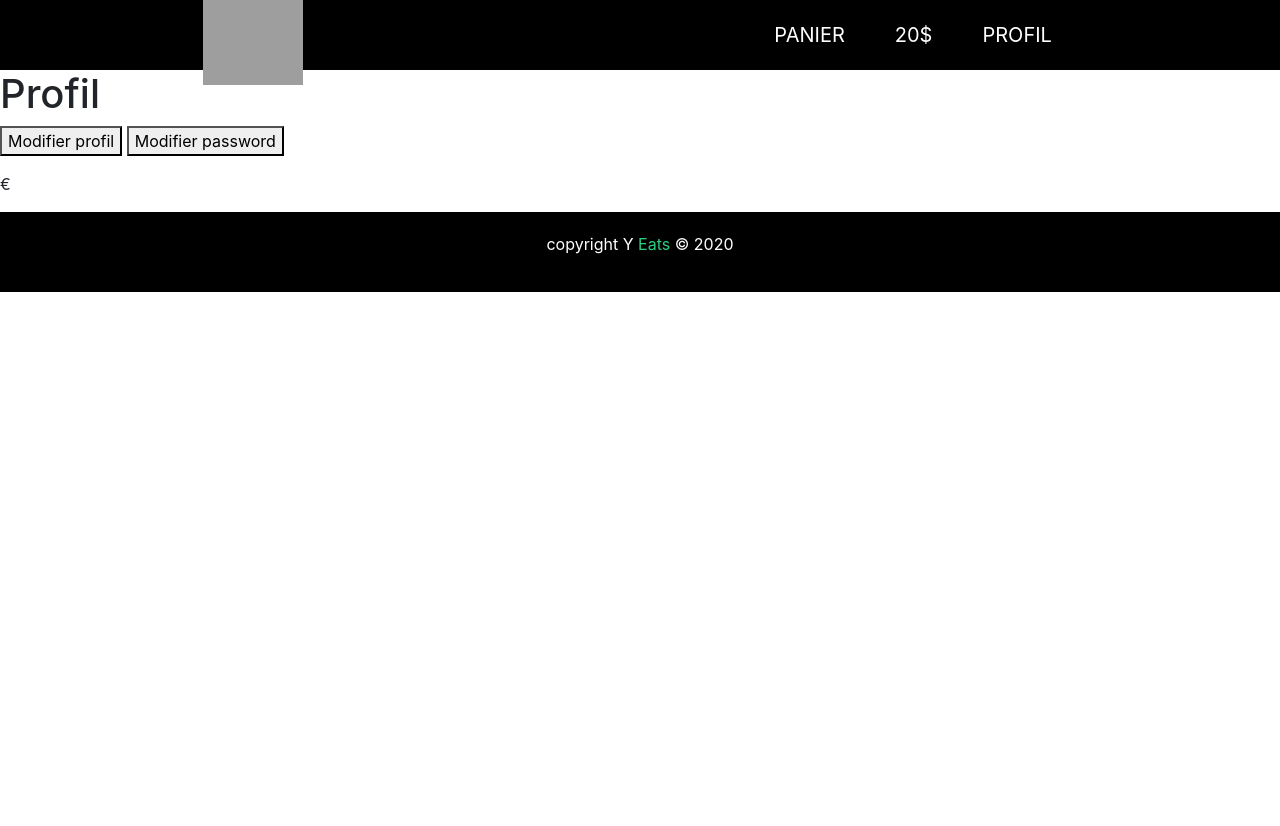
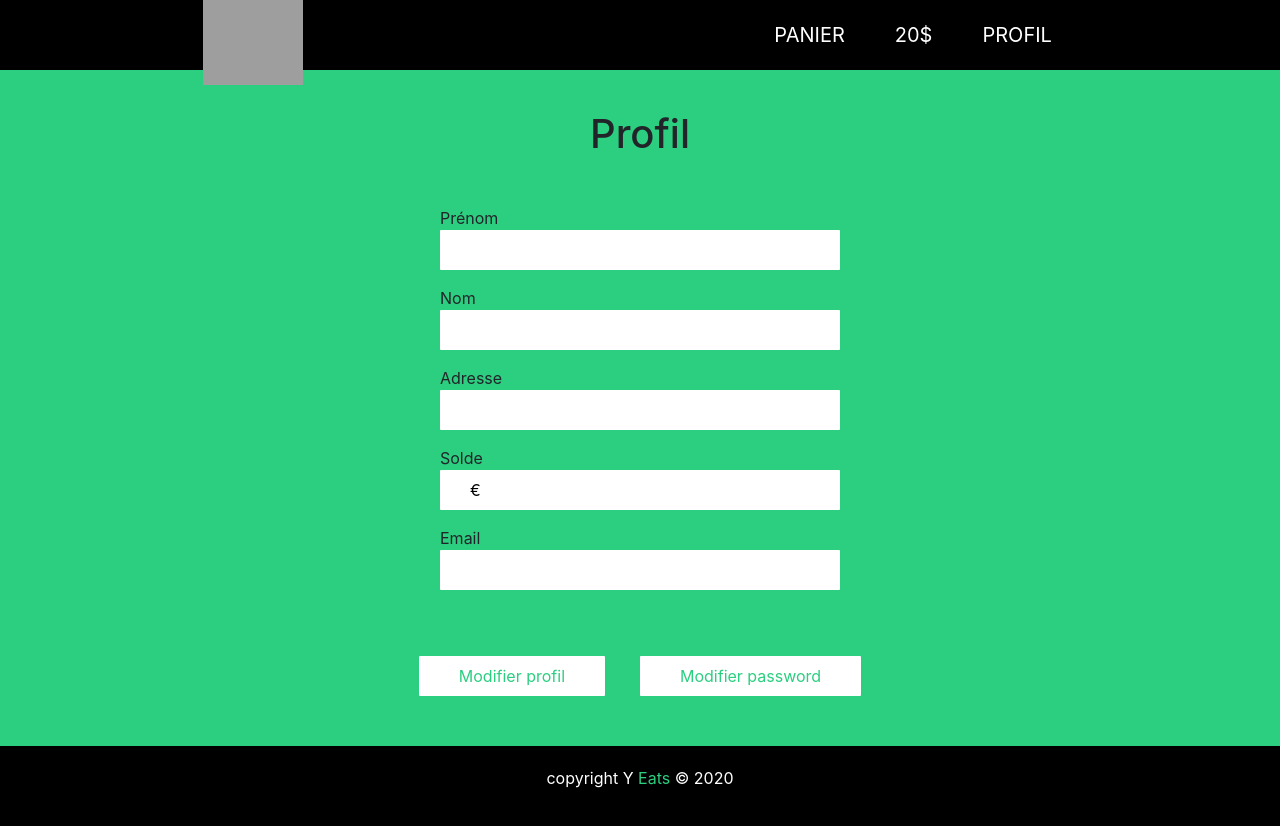
Before and after one commit to loux22/resto_delivery, a Symfony app: template delivery/templates/member/profil.html.twig in a window 1280 px wide. Before the commit the page ends 292 px from the top, so only its background shows below. Run offline with Twig, Linux system fonts and the light colour scheme; the template is opened without the code that fills it, so the values that code supplies are empty; form fields are guessed from the names that the template uses; some libraries are stand-ins or nearby versions; grey boxes are pictures that could not be loaded.

Commit message:
pAGE PROFIL

```diff
--- /dev/null
+++ b/delivery/public/css/profilMember.css
@@ -0,0 +1,133 @@
+body{
+    background-color: #2CCE80;
+}
+
+.container__title{
+    display: flex;
+    justify-content: center;
+    padding: 40px;
+}
+
+.container__body{
+}
+
+.container__body--1{
+    display: grid;
+    justify-content: center;
+}
+.container__body--11{
+    width: 400px;
+    height: 40px;
+    background: #FFFFFF;
+    border: none;
+    border-radius: 1px;
+    color: black;
+    display: flex;
+    align-items: center;
+    padding-left: 30px;
+}
+.container__body--2{
+    display: grid;
+    justify-content: center;
+}
+.container__body--22{
+    width: 400px;
+    height: 40px;
+    background: #FFFFFF;
+    border: none;
+    border-radius: 1px;
+    color: black;
+    display: flex;
+    align-items: center;
+    padding-left: 30px;
+}
+.container__body--3{
+    display: grid;
+    justify-content: center;
+}
+.container__body--33{
+    width: 400px;
+    height: 40px;
+    background: #FFFFFF;
+    border: none;
+    border-radius: 1px;
+    color: black;
+    display: flex;
+    align-items: center;
+    padding-left: 30px;
+}
+.container__body--4{
+    display: grid;
+    justify-content: center;
+}
+.container__body--44{
+    width: 400px;
+    height: 40px;
+    background: #FFFFFF;
+    border: none;
+    border-radius: 1px;
+    color: black;
+    display: flex;
+    align-items: center;
+    padding-left: 30px;
+}
+.container__body--5{
+    display: grid;
+    justify-content: center;
+}
+.container__body--55{
+    width: 400px;
+    height: 40px;
+    background: #FFFFFF;
+    border: none;
+    border-radius: 1px;
+    color: black;
+    display: flex;
+    align-items: center;
+    padding-left: 30px;
+}
+
+.container__bottom--button{
+    display: grid;
+    grid-template-columns: 1fr 1fr;
+    justify-content: center;
+    padding: 50px;
+}
+.button1{
+    display: flex;
+    justify-content: flex-end;
+    padding-right: 35px;
+    /* padding: 10px 40px; */
+}
+.button2{
+    display: flex;
+    justify-content: flex-start;
+}
+
+.styled {
+    /* border: 0; */
+    line-height: 2.5;
+    padding: 0 40px;
+    font-size: 1rem;
+    text-align: center;
+    color: #2CCE80;
+    border-radius: 1px;
+    background-color: #ffffff;
+    border: black 10px;
+    /* background-image: linear-gradient(to top left,
+                                      rgba(0, 0, 0, .2),
+                                      rgba(0, 0, 0, .2) 30%,
+                                      rgba(0, 0, 0, 0)); */
+}
+
+.styled:hover {
+    background-color: #2CCE80;
+    box-shadow: inset -2px -2px 3px rgba(255, 255, 255, 0.6),
+    inset 2px 2px 3px rgba(255, 255, 255, 0.6);
+    color: white;
+}
+
+.styled:active {
+    box-shadow: inset -2px -2px 3px rgba(0, 0, 0, .6),
+                inset 2px 2px 3px rgba(0, 0, 0, .6);
+}
--- a/delivery/templates/member/profil.html.twig
+++ b/delivery/templates/member/profil.html.twig
@@ -1,4 +1,9 @@
 {% extends 'base.html.twig' %}
+
+{% block link %}
+<link rel="stylesheet" href="{{ asset('css/profilMember.css') }}">
+<link rel="stylesheet" href="{{ asset('css/navbar.css') }}">
+{% endblock %}
 
 {% block title %}Profil - {{member.username}}{% endblock %}
 
@@ -9,17 +14,32 @@
     }
 </style>
 
-<h1>Profil</h1>
-<button class="buttonUpdateProfil-js" type="submit">Modifier profil</button>
-<button class="buttonUpdatePassword-js" type="submit">Modifier password</button>
-<button class="buttonProfil-js none" type="submit">Voir profil</button>
+<div class="container__title">
+    <h1>Profil</h1>
+</div>
 
-<div class="profil-js">
-    <p>{{member.username}}</p>
-    <p>{{member.lastname}}</p>
-    <p>{{member.address}}</p>
-    <p>{{member.sold}} €</p>
-    <p>{{member.user.mail}}</p>
+
+<div class="profil-js container__body">
+    <div class="container__body--1">
+        <span>Prénom</span>
+        <p class="container__body--11">{{member.username}}</p>
+    </div>
+    <div class="container__body--2">
+        <span>Nom</span>
+        <p class="container__body--22">{{member.lastname}}</p>
+    </div>
+    <div class="container__body--3">
+        <span>Adresse</span>
+        <p class="container__body--33">{{member.address}}</p>
+    </div>
+    <div class="container__body--4">
+        <span>Solde</span>
+        <p class="container__body--44">{{member.sold}} €</p>
+    </div>
+    <div class="container__body--5">
+        <span>Email</span>
+        <p class="container__body--55">{{member.user.mail}}</p>
+    </div>
 </div>
 
 
@@ -54,6 +74,18 @@
         <input type="password" name="reapeatPassword" placeholder="répéter mot de passe" required>
         <button type="submit">Modifier</button>
     </form>
+</div>
+
+<div class="container__bottom--button">
+    <div class="button1">
+        <button class="buttonUpdateProfil-js favorite styled" type="submit">Modifier profil</button>
+    </div>
+    <div class="button2">
+        <button class="buttonUpdatePassword-js favorite styled" type="submit">Modifier password</button>
+    </div>
+    <div class="button3">
+        <button class="buttonProfil-js none favorite styled" type="submit">Voir profil</button>
+    </div>
 </div>
 {% endblock %}
 
```
